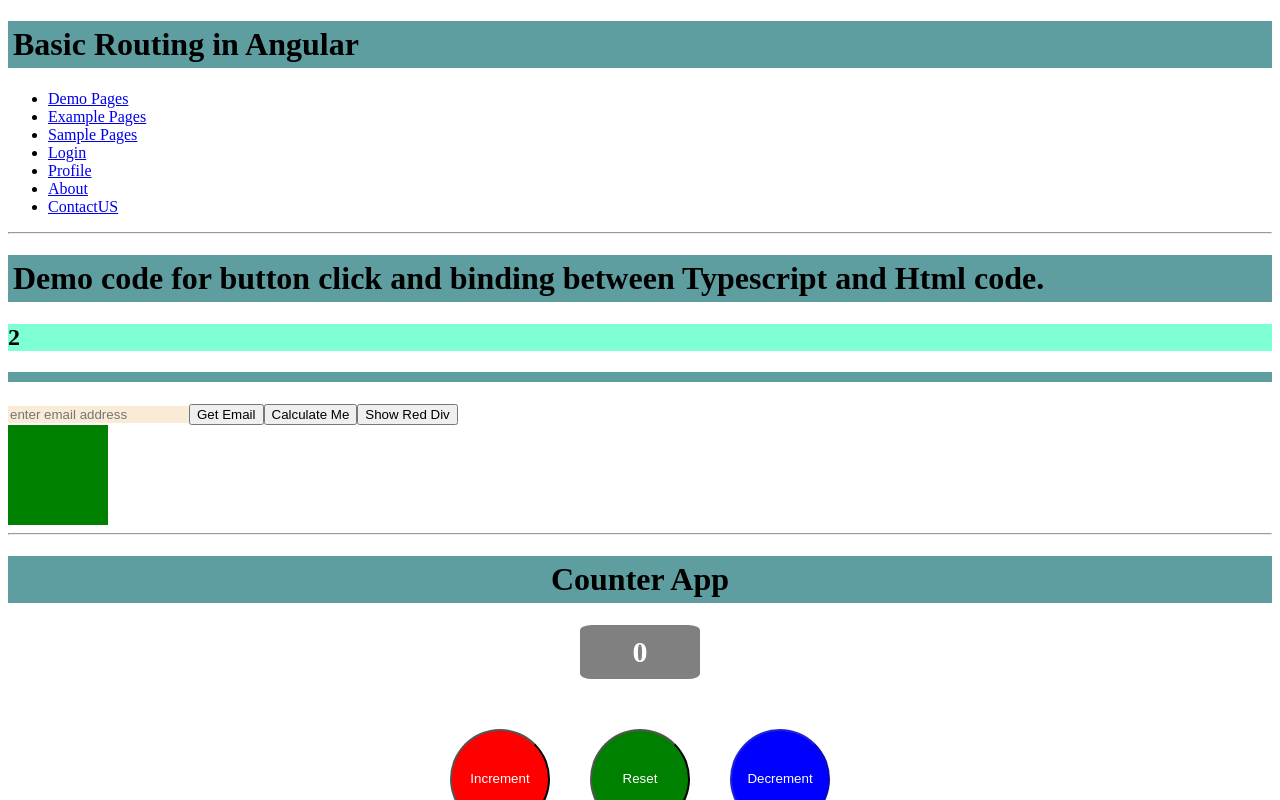
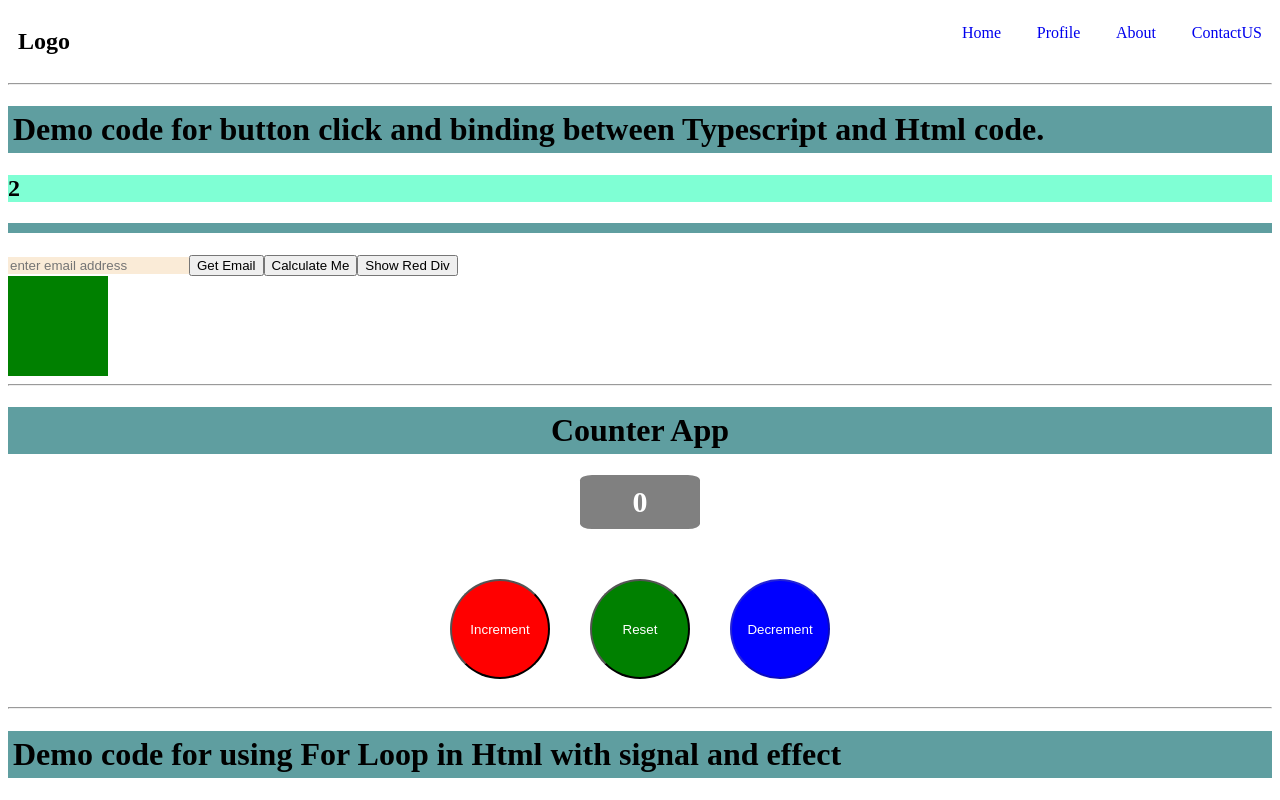
Before and after one commit to Rajveer123/Angular-Project, an Angular app: page /demopages in a window 1280 px wide. Shown: the top 800 px of the page. Built offline with nearby package versions, Linux system fonts and the light colour scheme.

Commit message:
Defining the Application header as reusable component and Making selected Tab Active

```diff
--- a/src/app/app.component.html
+++ b/src/app/app.component.html
@@ -1,27 +1,3 @@
 <router-outlet>
-    <h1>Basic Routing in Angular</h1>
-    <ul>
-        <li>
-            <a routerLink="/demopages">Demo Pages</a>
-        </li>
-        <li>
-            <a routerLink="/examplepages">Example Pages</a>
-        </li>
-        <li>
-            <a routerLink="/samplepages">Sample Pages</a>
-        </li>
-        <li>
-            <a routerLink="/login">Login</a>
-        </li>
-        <li>
-            <a routerLink="/profile">Profile</a>
-        </li>
-        <li>
-            <a routerLink="/about">About</a>
-        </li>
-        <li>
-            <a routerLink="/contactus">ContactUS</a>
-        </li>
-    </ul>
-    <hr>
+   <app-header></app-header>
 </router-outlet>
--- a/src/app/app.component.ts
+++ b/src/app/app.component.ts
@@ -1,10 +1,11 @@
 import { Component } from '@angular/core';
 import { RouterLink, RouterOutlet } from '@angular/router';
+import { HeaderComponent } from "./header/header.component";
 
 
 @Component({
   selector: 'app-root',
-  imports: [RouterLink, RouterOutlet],
+  imports: [RouterOutlet, HeaderComponent],
   templateUrl: './app.component.html',
   styleUrl: './app.component.css'
 })
--- /dev/null
+++ b/src/app/header/header.component.css
@@ -0,0 +1,20 @@
+ nav{
+    display: flex;
+    list-style-type: none;
+    justify-content: space-between;
+    margin-left: 10px;
+    margin-right: 10px;
+}
+ul{
+    display: flex;
+    list-style-type: none;
+    width: 300px;
+    justify-content: space-between;
+}
+a{
+text-decoration: none;
+}
+.activeTab{
+    background-color: blue;
+    color: white;
+}
--- /dev/null
+++ b/src/app/header/header.component.html
@@ -0,0 +1,18 @@
+<nav>
+    <h2>Logo</h2>
+<ul>
+    <li>
+        <a routerLink="/" routerLinkActive="activeTab" [routerLinkActiveOptions]="{exact:true}">Home</a>
+    </li>
+    <li>
+        <a routerLink="/profile" routerLinkActive="activeTab">Profile</a>
+    </li>
+    <li>
+        <a routerLink="/about" routerLinkActive="activeTab">About</a>
+    </li>
+    <li>
+        <a routerLink="/contactus" routerLinkActive="activeTab">ContactUS</a>
+    </li>
+</ul>
+</nav>
+<hr>
--- /dev/null
+++ b/src/app/home/home.component.html
@@ -0,0 +1,14 @@
+<ul>
+  <li>
+    <a routerLink="/demopages">Demo Pages</a>
+  </li>
+  <li>
+    <a routerLink="/examplepages">Example Pages</a>
+  </li>
+  <li>
+    <a routerLink="/samplepages">Sample Pages</a>
+  </li>
+  <li>
+    <a routerLink="/login">Login</a>
+  </li>
+</ul>
```
Also changed, not shown: src/app/app.routes.ts (+7 -1 lines), src/app/header/header.component.ts (added, +12 -0 lines), src/app/home/home.component.ts (added, +12 -0 lines), src/app/home/home.component.css (added), 2 other files (tests, documents, lock files or other folders).
